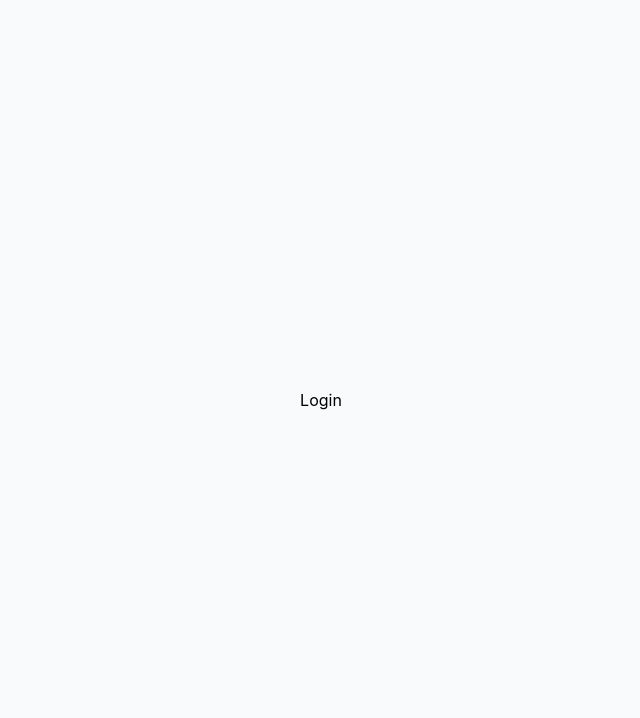
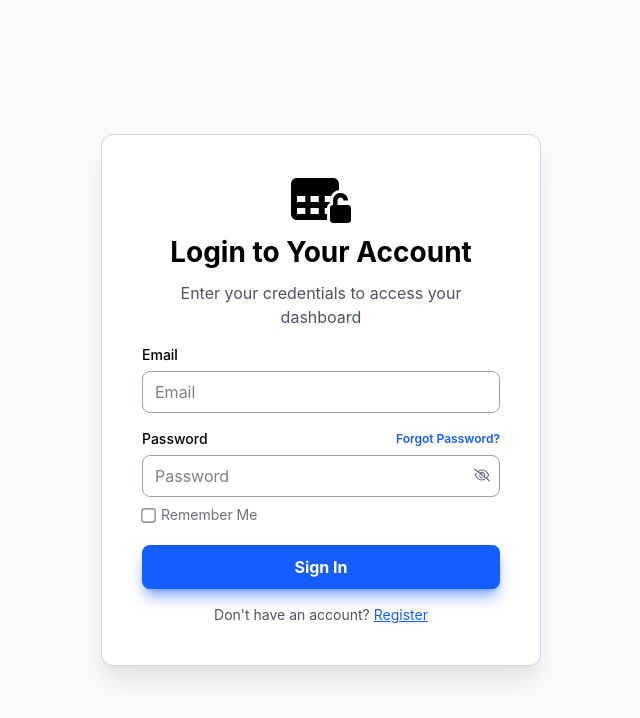
Before and after one commit to nesarikartejas10/Secure-MERN-Authentication-System-with-JWT-2FA-Role-Based-Access, a React app in the folder frontend/: page /login in a window 1280 px wide. Shown: the top 718 px of the page, without its empty margins (319-959 px from the left). Built offline with nearby package versions, Linux system fonts and the light colour scheme; the HTML template or start-up script is replaced by a standard one.

Commit message:
add user login page with form UI and navigation

```diff
--- a/frontend/src/pages/auth/Login.jsx
+++ b/frontend/src/pages/auth/Login.jsx
@@ -1,7 +1,77 @@
-import React from "react";
+import { FaTableCellsRowUnlock } from "react-icons/fa6";
+import { Link } from "react-router-dom";
+import Label from "../../components/ui/Label";
+import Input from "../../components/ui/Input";
+import Button from "../../components/ui/Button";
 
 const Login = () => {
-  return <div>Login</div>;
+  return (
+    <>
+      <div className="max-w-110 w-full m-2 p-10 border border-gray-300 shadow-xl bg-white shadow-gray-300/50 rounded-xl">
+        <FaTableCellsRowUnlock className="text-5xl text-center w-full" />
+        <h1 className="text-[28px] text-center font-bold mt-2">
+          Login to Your Account
+        </h1>
+        <p className="text-base text-gray-600 mx-auto mt-2 text-center max-w-72">
+          Enter your credentials to access your dashboard
+        </p>
+        <form>
+          <div className="w-full mt-4">
+            <Label
+              htmlFor="email"
+              className="text-sm text-black font-medium mb-1.5 block"
+              value="Email"
+            />
+
+            <Input
+              type="email"
+              placeholder="Email"
+              id="email"
+              className="w-full border border-gray-400 text-base px-3 py-2 leading-normal rounded-lg bg-white"
+            />
+          </div>
+
+          <div className="w-full mt-4">
+            <div className="flex items-center justify-between">
+              <Label
+                htmlFor="password"
+                className="text-sm text-black font-medium mb-1.5 block"
+                value="Password"
+              />
+              <p className="text-xs font-semibold mb-1.5 text-blue-600">
+                Forgot Password?
+              </p>
+            </div>
+
+            <Input
+              type="password"
+              placeholder="Password"
+              id="password"
+              className="w-full border border-gray-400 text-base px-3 py-2 leading-normal rounded-lg bg-white"
+            />
+          </div>
+
+          <div className="flex items-center gap-1.5 mt-2">
+            <Input type="checkbox" className="scale-110" />
+            <span className="text-sm text-gray-500">Remember Me</span>
+          </div>
+
+          <div className="w-full mt-5">
+            <Button
+              type="submit"
+              className="w-full text-center shadow-lg shadow-blue-600/50 py-2.5 bg-blue-600 cursor-pointer text-white font-bold rounded-lg text-base transition-all duration-150 ease-in hover:bg-blue-700 active:scale-[0.98]"
+              title="Sign In"
+            />
+          </div>
+
+          <p className="text-sm text-gray-600 text-center mt-4">
+            Don't have an account?{" "}
+            <Link className="text-blue-600 underline">Register</Link>
+          </p>
+        </form>
+      </div>
+    </>
+  );
 };
 
 export default Login;
```
